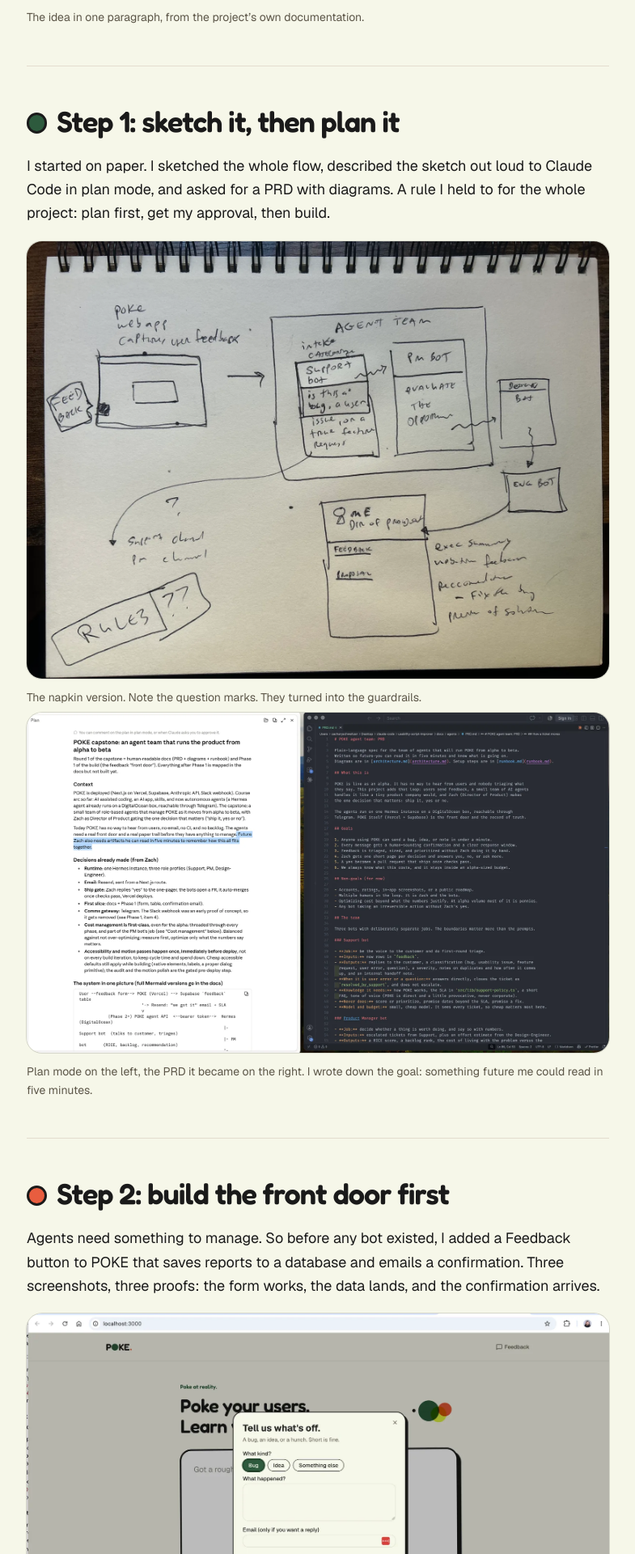
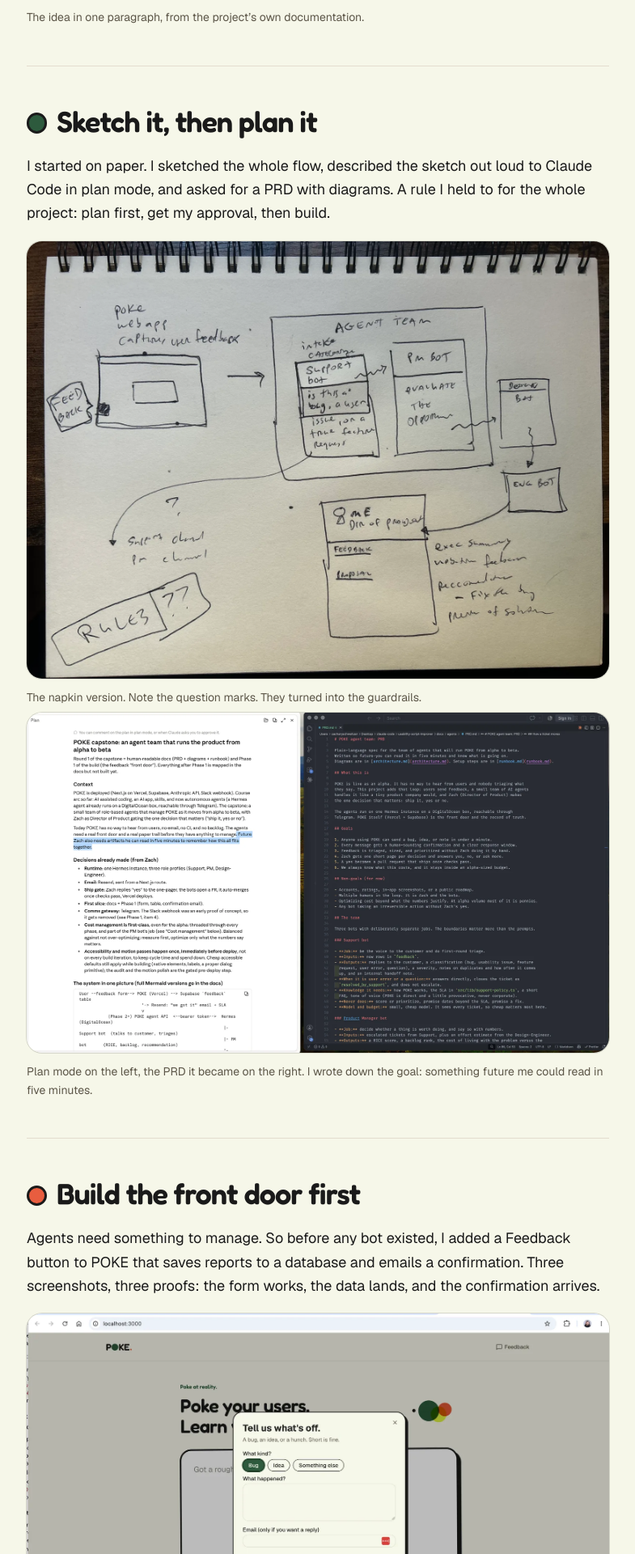
Before and after one commit to schweitzdesign/usability-script-improver, a Next.js app: page /about in a window 1280 px wide. Shown: the part 3461-5380 px from the top of the page at 81% size, without its empty margins (247-1032 px from the left). Built offline with nearby package versions, Linux system fonts and the light colour scheme.

Commit message:
About page: unnumber the chapters so they do not collide with the nine-step shipping sequence

```diff
--- a/src/app/about/page.tsx
+++ b/src/app/about/page.tsx
@@ -357,7 +357,7 @@ export default function AboutPage() {
             />
           </Chapter>
 
-          <Chapter id="sketch-and-plan" tone="forest" title="Step 1: sketch it, then plan it">
+          <Chapter id="sketch-and-plan" tone="forest" title="Sketch it, then plan it">
             <P>
               I started on paper. I sketched the whole flow, described the sketch out loud to Claude Code in plan mode, and asked
               for a PRD with diagrams. A rule I held to for the whole project: plan first, get my approval, then build.
@@ -374,7 +374,7 @@ export default function AboutPage() {
             />
           </Chapter>
 
-          <Chapter id="front-door" tone="vermilion" title="Step 2: build the front door first">
+          <Chapter id="front-door" tone="vermilion" title="Build the front door first">
             <P>
               Agents need something to manage. So before any bot existed, I added a Feedback button to POKE that saves reports to a
               database and emails a confirmation. Three screenshots, three proofs: the form works, the data lands, and the
@@ -397,7 +397,7 @@ export default function AboutPage() {
             />
           </Chapter>
 
-          <Chapter id="a-home-for-the-team" tone="chartreuse" title="Step 3: give the team a home">
+          <Chapter id="a-home-for-the-team" tone="chartreuse" title="Give the team a home">
             <P>
               The team lives on a small server running Hermes, an open agent runtime, and talks to me through Telegram. This was
               the least glamorous part of the project: keys, configs, consoles, and spending limits. I capped each AI account with
```
